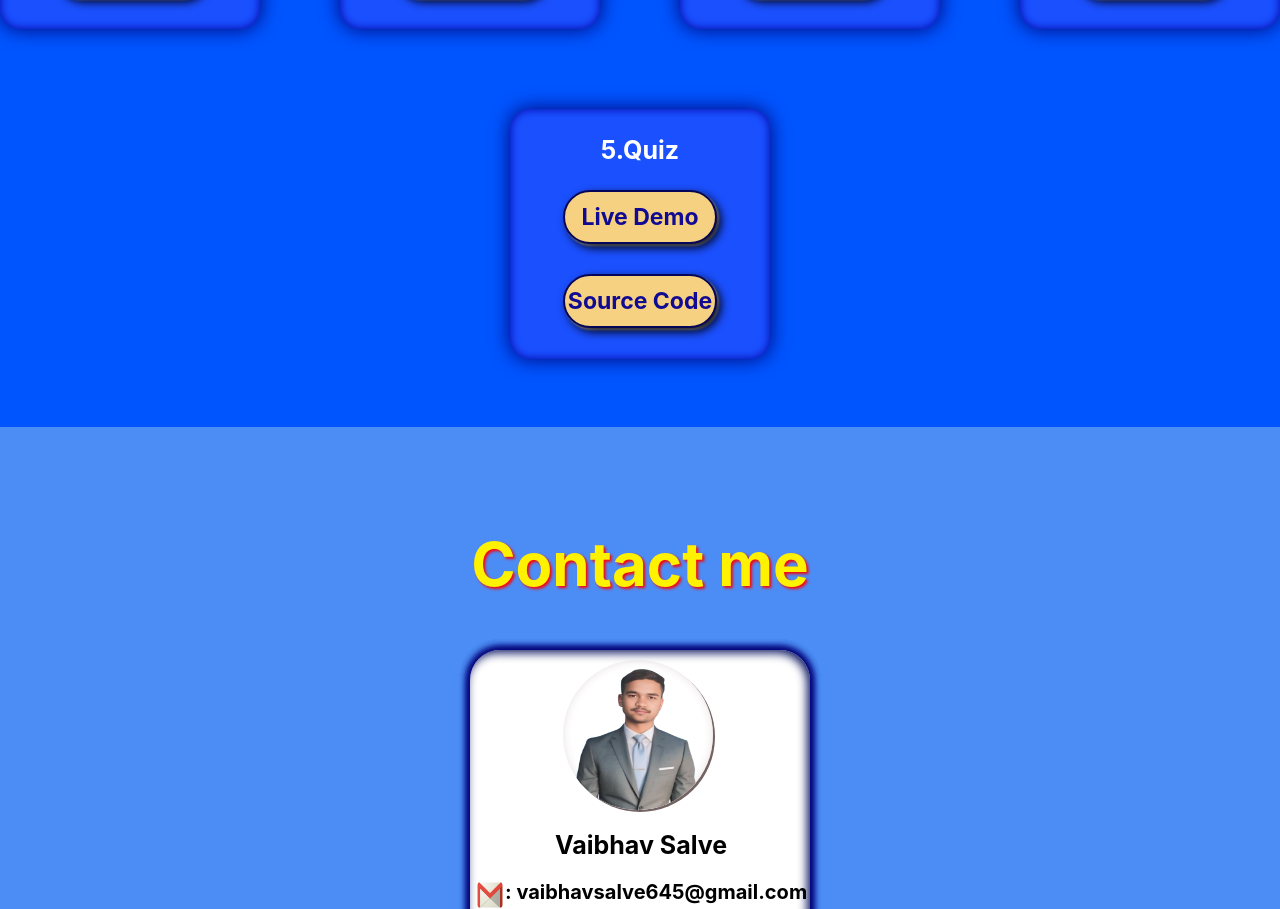
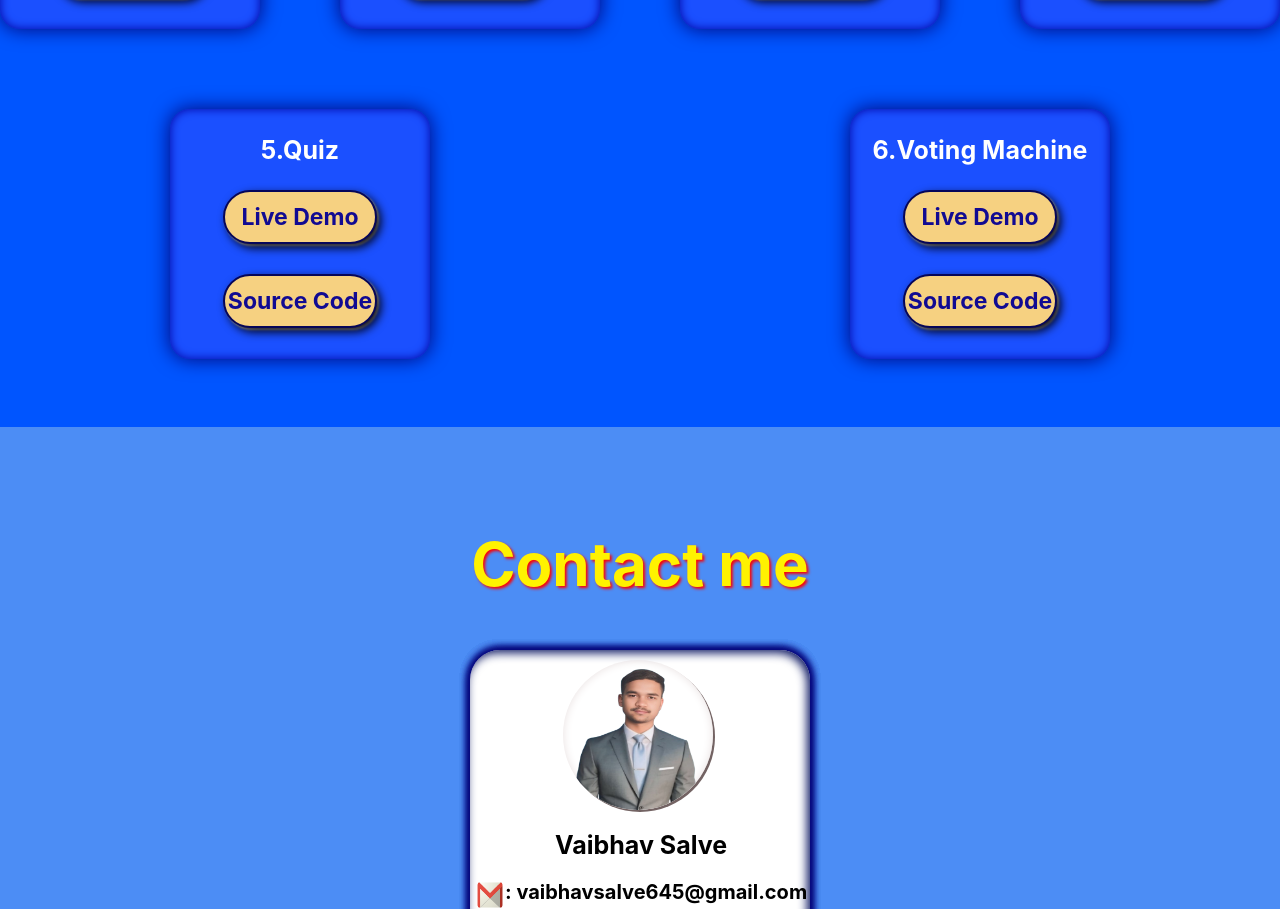
Before and after one commit to abcdjjejejsj/Vaibhav_portfolio, a React (Create React App) app: page / in a window 1280 px wide. Shown: the part 3605-4514 px from the top of the page. Built offline with nearby package versions, Linux system fonts and the light colour scheme.

Commit message:
Update App.js

```diff
--- a/src/App.js
+++ b/src/App.js
@@ -180,8 +180,10 @@ function Project()
         <Project_card hed="3.Calculator" demo="https://web-projects-hytt.vercel.app/" code="https://github.com/abcdjjejejsj/Web-projects/tree/main/03_Calculator"></Project_card>
         <Project_card hed="4.Tic Tac Toe" demo="https://tictactoebyvaibhav.vercel.app/" code="https://github.com/abcdjjejejsj/Web-projects/tree/main/04_Tic_Tac_Toe"></Project_card>
         <Project_card hed="5.Quiz" demo="https://javaquizbyvaibhav.vercel.app/" code="https://github.com/abcdjjejejsj/Web-projects/tree/main/06_Java_quiz"></Project_card>
+        <Project_card hed="6.Voting Machine" demo="https://abcdjjejejsj.github.io/voting_machine/" code="https://github.com/abcdjjejejsj/voting_machine"></Project_card>
       </div>
     </div>
+
   );
 
 }
```
